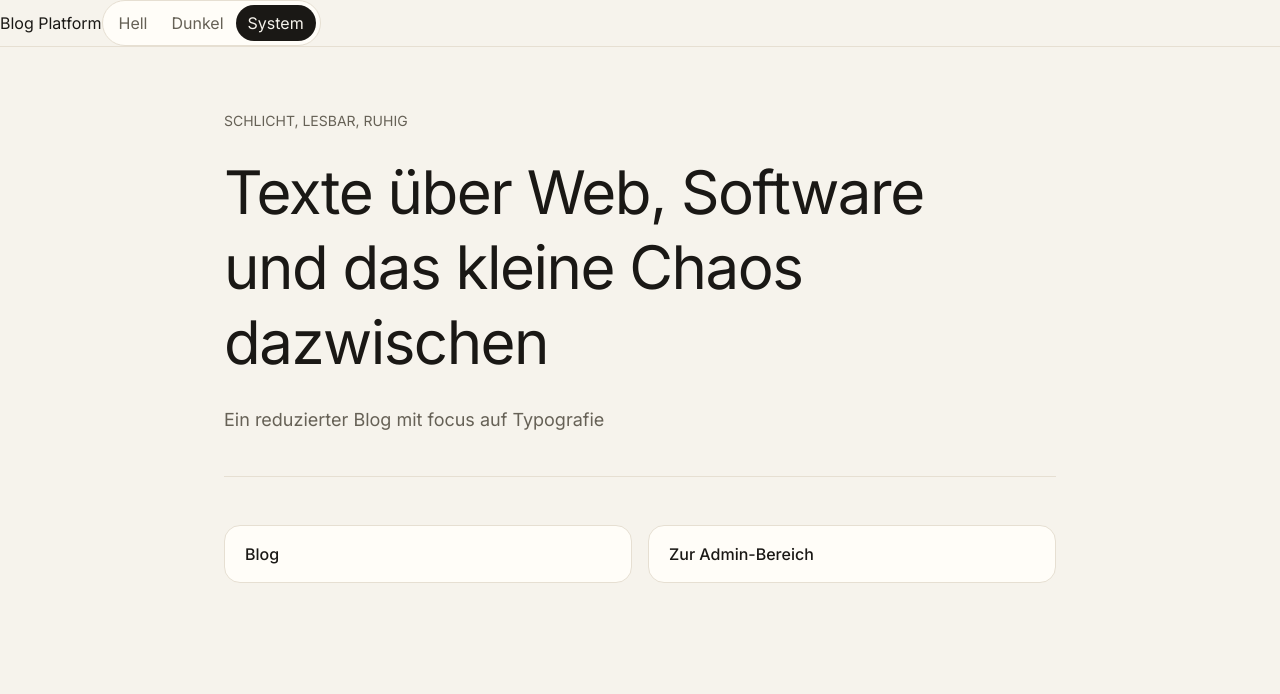
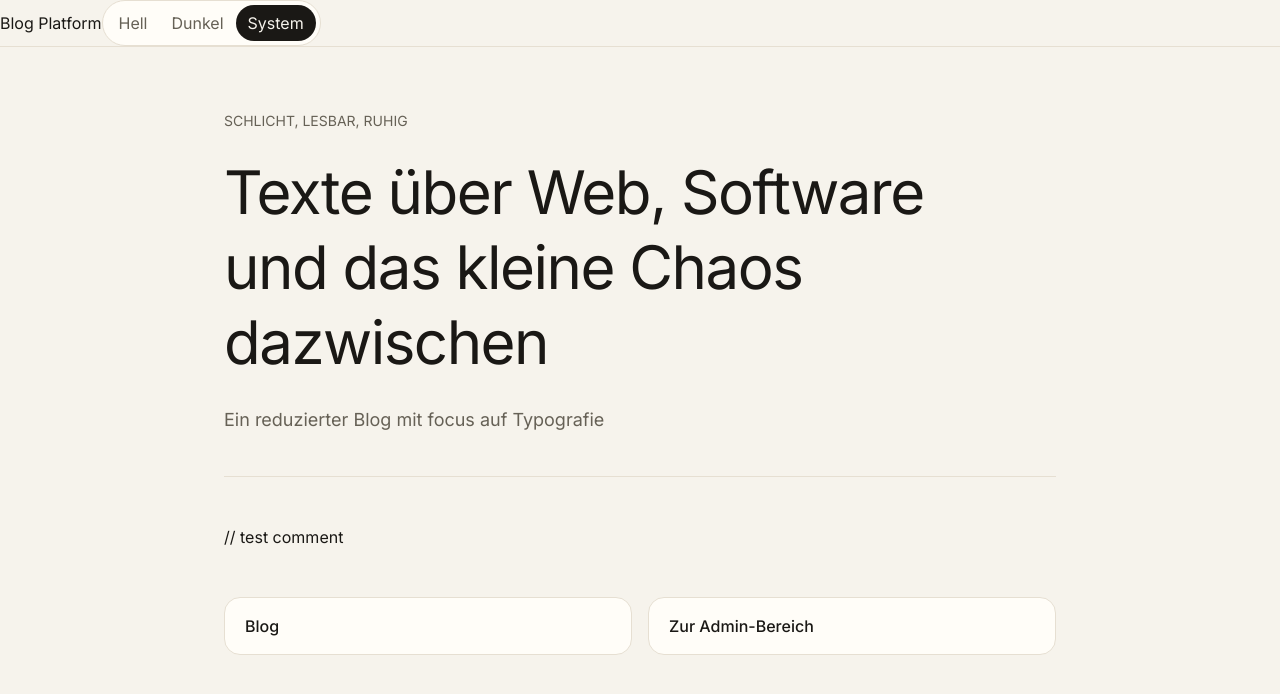
Before and after one commit to AdamKuzniarski/blog-template, a Next.js app: page / in a window 1280 px wide. Shown: the top 694 px of the page. Built offline with nearby package versions, Linux system fonts and the light colour scheme.

Commit message:
update page.tsx

```diff
--- a/app/page.tsx
+++ b/app/page.tsx
@@ -17,6 +17,7 @@ export default function HomePage() {
           Ein reduzierter Blog mit focus auf Typografie
         </p>
       </header>
+      // test comment
       <section className={'grid gap-4 sm:grid-cols-2'}>
         {links.map((link) => (
           <Link
```
